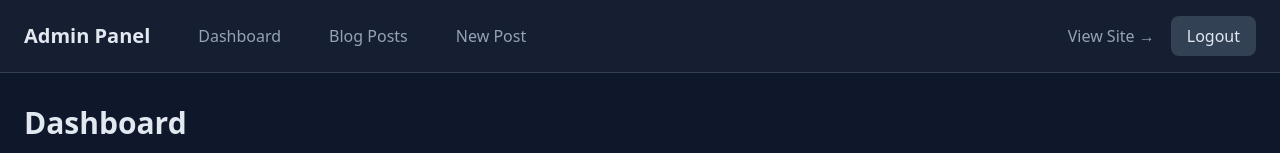
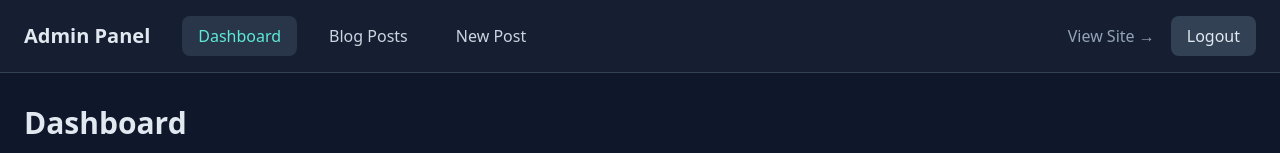
Before and after one commit to miraquel/miraquel-portofolio-v2, an Astro site: page /admin in a window 1280 px wide. Shown: the top 153 px of the page. Built offline with nearby package versions, Linux system fonts and the light colour scheme; Astro itself is replaced by a stand-in of ours; some packages are replaced by stand-ins of ours; no server answers; the database is empty.

Commit message:
feat: enhance admin layout with active link highlighting and improve button styles

```diff
--- a/src/layouts/AdminLayout.astro
+++ b/src/layouts/AdminLayout.astro
@@ -6,6 +6,15 @@ interface Props {
 }
 
 const { title = 'Admin Panel' } = Astro.props;
+const currentPath = Astro.url.pathname;
+
+// Determine active state
+const isActive = (path: string) => {
+  if (path === '/admin' && currentPath === '/admin') return true;
+  if (path === '/admin/posts' && currentPath === '/admin/posts') return true;
+  if (path === '/admin/posts/new' && currentPath.startsWith('/admin/posts/new')) return true;
+  return false;
+};
 ---
 
 <!doctype html>
@@ -28,14 +37,49 @@ const { title = 'Admin Panel' } = Astro.props;
           <div class="flex items-center gap-8">
             <h1 class="text-xl font-bold text-slate-200">Admin Panel</h1>
             <div class="hidden md:flex gap-4">
-              <a href="/admin" class="px-4 py-2 text-slate-300 hover:text-teal-300 transition-colors rounded-lg hover:bg-slate-700/50">
-                Dashboard
+              <a
+                href="/admin"
+                class={`group px-4 py-2 transition-colors rounded-lg ${
+                  isActive('/admin')
+                    ? 'bg-slate-700/70'
+                    : 'hover:bg-slate-700/50'
+                }`}
+              >
+                <span class={`transition-colors ${
+                  isActive('/admin')
+                    ? 'text-teal-300 font-medium'
+                    : 'text-slate-300 group-hover:text-teal-300'
+                }`}>Dashboard</span>
               </a>
-              <a href="/admin/posts" class="px-4 py-2 text-slate-300 hover:text-teal-300 transition-colors rounded-lg hover:bg-slate-700/50">
-                Blog Posts
+              <a
+                href="/admin/posts"
+                class={`group px-4 py-2 transition-colors rounded-lg ${
+                  isActive('/admin/posts')
+                    ? 'bg-slate-700/70'
+                    : 'hover:bg-slate-700/50'
+                }`}
+              >
+                <span class={`transition-colors ${
+                  isActive('/admin/posts')
+                    ? 'text-teal-300 font-medium'
+                    : 'text-slate-300 group-hover:text-teal-300'
+                }`}>Blog Posts</span>
               </a>
-              <a href="/admin/posts/new" class="px-4 py-2 text-slate-300 hover:text-teal-300 transition-colors rounded-lg hover:bg-slate-700/50">
-                New Post
+              <a
+                href="/admin/posts/new"
+                class={`group px-4 py-2 transition-colors rounded-lg ${
+                  isActive('/admin/posts/new')
+                    ? 'bg-slate-700/70'
+                    : 'hover:bg-slate-700/50'
+                }`}
+              >
+                <span class={`transition-colors ${
+                  isActive('/admin/posts/new')
+                    ? 'text-teal-300 font-medium'
+                    : 'text-slate-300 group-hover:text-teal-300'
+                }`}>
+                  New Post
+                </span>
               </a>
             </div>
           </div>
```
Also changed, not shown: src/pages/admin/posts/edit/[id].astro (+6 -4 lines), src/pages/admin/posts/new.astro (+5 -3 lines).
